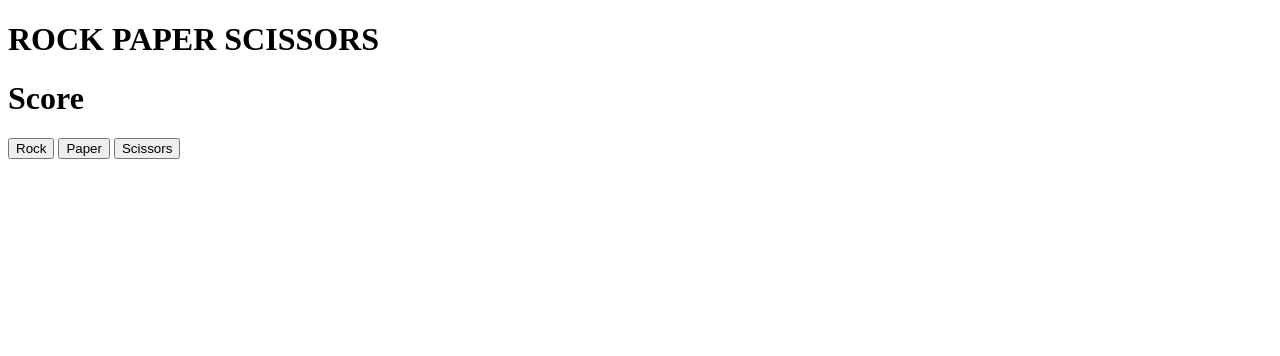
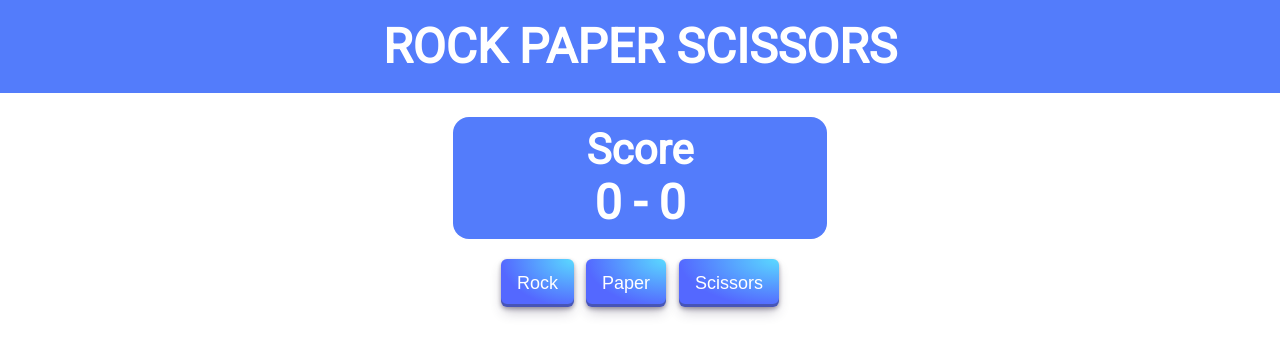
Before and after one commit to newtonma7/rockPaperScissors, a plain HTML site: page index.html in a window 1280 px wide. Drawn offline with Linux system fonts and the light colour scheme.

Commit message:
styling for the page

```diff
--- a/index.html
+++ b/index.html
@@ -5,18 +5,24 @@
     <meta name="viewport" content="width=device-width, initial-scale=1.0">
     <title>Document</title>
     <script src="rockpaperscissor.js"></script>
+    <link rel="stylesheet" href="styles.css">
 </head>
 <body>
-    <div class="title">
-        <h1>ROCK PAPER SCISSORS</h1>
-        <h1></h1>
-        <h1 class="score">Score</h1>
+
+    <div class="title">ROCK PAPER SCISSORS</div>
+
+    <div class="scorebox">
+        <div class="score">
+            Score
+            <div class="scoreline">0 - 0</div>
+        </div>
     </div>
 
     <div class="buttonbox">
-        <button>Rock</button>
-        <button>Paper</button>
-        <button>Scissors</button>
+        <button id="rock" class="button-blue">Rock</button>
+        <button id="paper" class="button-blue">Paper</button>
+        <button id="scissors" class="button-blue">Scissors</button>
     </div>
+
 </body>
 </html>
--- a/styles.css
+++ b/styles.css
@@ -3,7 +3,93 @@
 body{
     display: flex;
     flex-direction: column;
+    justify-content: center;
+    align-items:center;
     font-family: "Roboto";
     margin: 0;
+}
 
+.title, .score, .scoreline{
+    text-align:center;
 }
+
+.title{
+    width:100%;
+    margin-bottom: 24px;
+    font-weight: 900;
+    font-size: 48px;
+    color: white;
+    background-color: #537cfb;
+    padding: 18px;
+}
+
+.score, .scoreline{
+    color:white;
+    font-weight:700;
+    font-size:42px;
+}
+
+.scoreline{
+    font-size:48px;
+}
+
+.scorebox{
+    background-color: #537cfb;
+    display: flex;
+    flex-direction: column;
+    justify-content: space-between;
+    width: 28%;
+    margin-bottom: 20px;
+    padding: 8px;
+    border-radius: 16px;
+}
+
+.buttonbox{
+    display: flex;
+    justify-content: space-between;
+    gap: 12px;
+}
+
+/* CSS */
+.button-blue {
+  align-items: center;
+  appearance: none;
+  background-image: radial-gradient(100% 100% at 100% 0, #5adaff 0, #5468ff 100%);
+  border: 0;
+  border-radius: 6px;
+  box-shadow: rgba(45, 35, 66, .4) 0 2px 4px,rgba(45, 35, 66, .3) 0 7px 13px -3px,rgba(58, 65, 111, .5) 0 -3px 0 inset;
+  box-sizing: border-box;
+  color: #fff;
+  cursor: pointer;
+  display: inline-flex;
+  height: 48px;
+  justify-content: center;
+  line-height: 1;
+  list-style: none;
+  overflow: hidden;
+  padding-left: 16px;
+  padding-right: 16px;
+  position: relative;
+  text-align: left;
+  text-decoration: none;
+  transition: box-shadow .15s,transform .15s;
+  user-select: none;
+  touch-action: manipulation;
+  white-space: nowrap;
+  will-change: box-shadow,transform;
+  font-size: 18px;
+}
+
+.button-blue:focus {
+  box-shadow: #3c4fe0 0 0 0 1.5px inset, rgba(45, 35, 66, .4) 0 2px 4px, rgba(45, 35, 66, .3) 0 7px 13px -3px, #3c4fe0 0 -3px 0 inset;
+}
+
+.button-blue:hover {
+  box-shadow: rgba(45, 35, 66, .4) 0 4px 8px, rgba(45, 35, 66, .3) 0 7px 13px -3px, #3c4fe0 0 -3px 0 inset;
+  transform: translateY(-2px);
+}
+
+.button-blue:active {
+  box-shadow: #3c4fe0 0 3px 7px inset;
+  transform: translateY(2px);
+}
```
